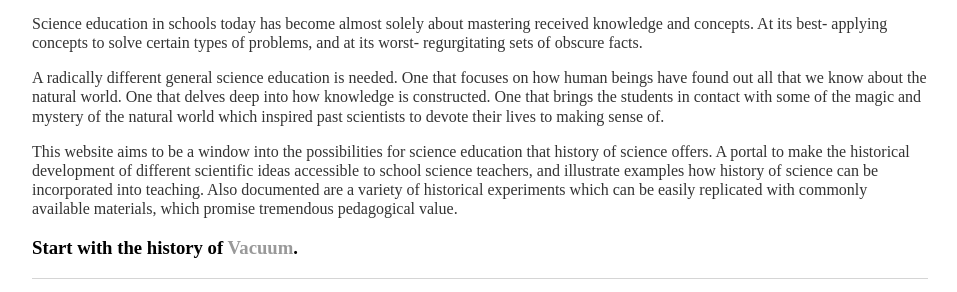
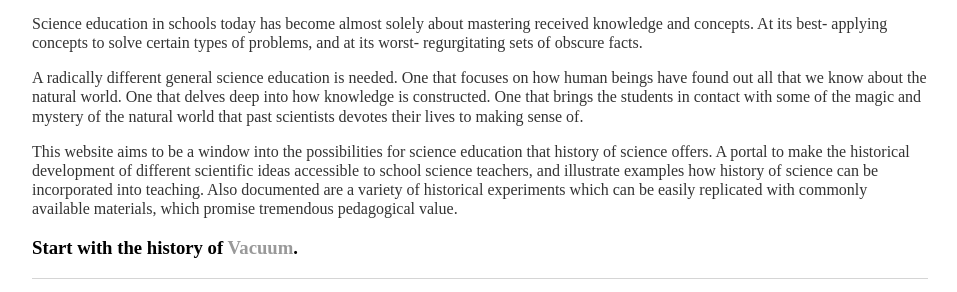
Before and after one commit to rediscoverscience/rediscoverscience.github.io, a Jekyll site: the page built from index.html, in a window 1280 px wide. Shown: the part 131-423 px from the top of the page, without its empty margins (160-1117 px from the left). Built offline with Jekyll 4.4.1, drawn with Linux system fonts in a browser that asks for light colours.

Commit message:
Update index.html

```diff
--- a/index.html
+++ b/index.html
@@ -6,7 +6,7 @@ title: Rediscovering Science
 <div class="blurb">
 	<h2>What the history of science can teach us</h2>
 	<p>Science education in schools today has become almost solely about mastering received knowledge and concepts. At its best- applying concepts to solve certain types of problems, and at its worst- regurgitating sets of obscure facts.</p>
-	<p>A radically different general science education is needed. One that focuses on how human beings have found out all that we know about the natural world. One that delves deep into how knowledge is constructed. One that brings the students in contact with some of the magic and mystery of the natural world which inspired past scientists to devote their lives to making sense of.</p>
+	<p>A radically different general science education is needed. One that focuses on how human beings have found out all that we know about the natural world. One that delves deep into how knowledge is constructed. One that brings the students in contact with some of the magic and mystery of the natural world that past scientists devotes their lives to making sense of.</p>
 	<p>This website aims to be a window into the possibilities for science education that history of science offers. A portal to make the historical development of different scientific ideas accessible to school science teachers, and illustrate examples how history of science can be incorporated into teaching. Also documented are a variety of historical experiments which can be easily replicated with commonly available materials, which promise tremendous pedagogical value.</p>
 
 <h3>Start with the history of <a href=vacuum>Vacuum</a>.<h3>
```
